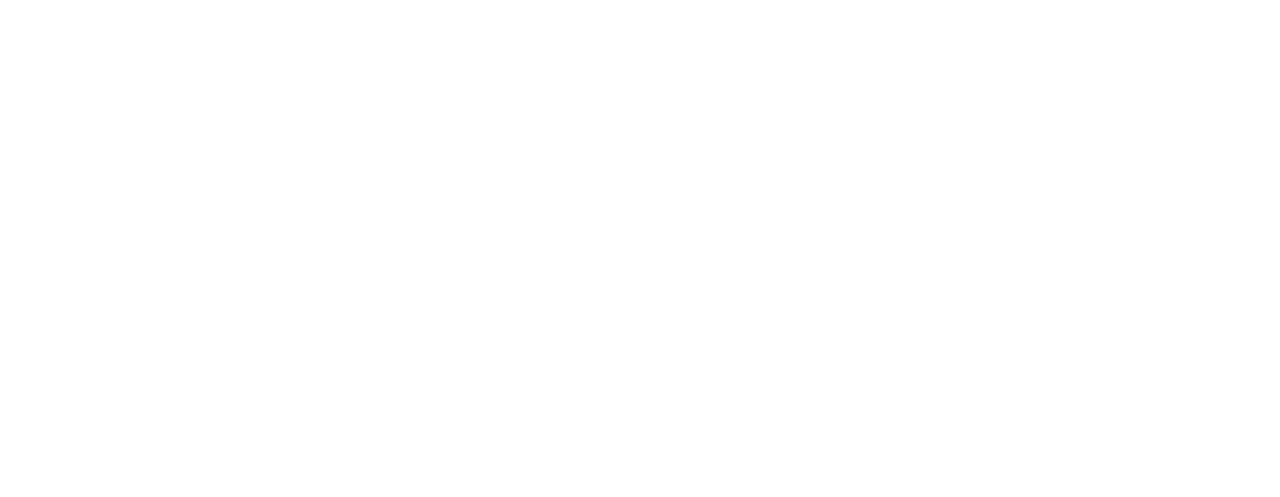
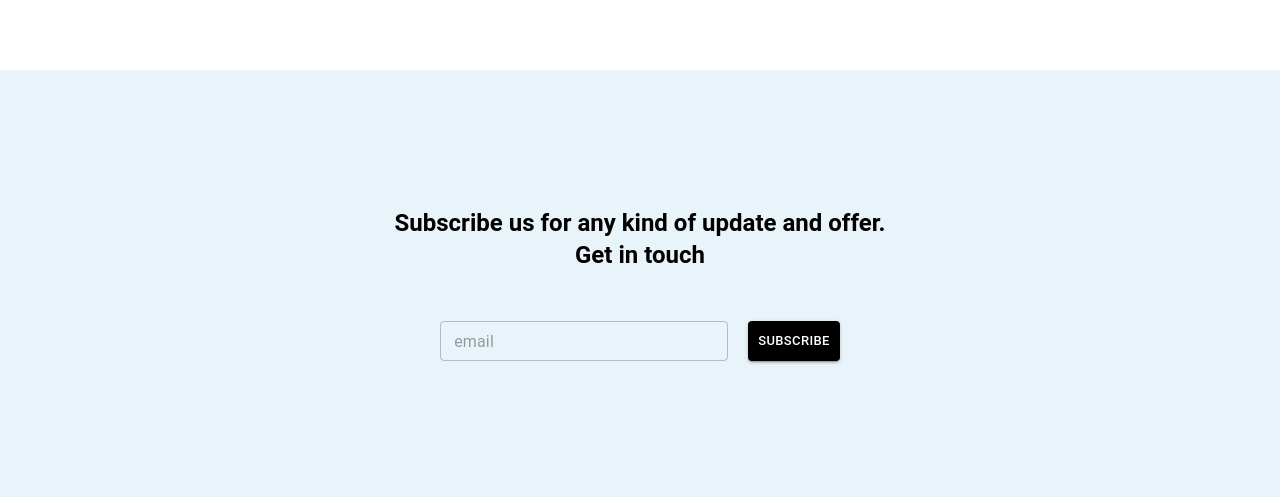
Before and after one commit to ssjisan/innovation-venture, a React (Create React App) app: page /about-us in a window 1280 px wide. Shown: the part 913-1410 px from the top of the page. Before the commit the page ends 983 px from the top, so only its background shows below. Built offline with nearby package versions, Linux system fonts and the light colour scheme.

Commit message:
add new section and footer in about us

```diff
--- a/src/App.js
+++ b/src/App.js
@@ -1,7 +1,7 @@
 import { useMediaQuery } from "@mui/material";
 import { useState } from "react";
 import { Routes, Route, BrowserRouter } from "react-router-dom";
-import AboutUs from "./Components/AboutUs.js/AboutUs";
+import AboutUs from "./Components/AboutUs/AboutUs";
 import Home from "./Components/Home/Home";
 import DrawerForMobileMenu from "./Components/Menu/DrawerForMobileMenu";
 import Menu from "./Components/Menu/Menu";
--- a/src/Components/AboutUs.js/AboutUs.js
+++ /dev/null
@@ -1,13 +0,0 @@
-import { Box } from '@mui/material'
-import React from 'react'
-import HeroSection from './Components/HeroSection'
-import OurTeam from './Components/OurTeam'
-
-export default function AboutUs() {
-    return (
-        <Box>
-            <HeroSection/>
-            <OurTeam/>
-        </Box>
-    )
-}
--- /dev/null
+++ b/src/Components/AboutUs/AboutUs.js
@@ -0,0 +1,20 @@
+import { Box,Divider } from "@mui/material";
+import React from "react";
+import HeroSection from "./Components/HeroSection";
+import OurTeam from "./Components/OurTeam";
+import Footer from "../Footer/Footer"
+import CopyRight from "../Footer/CopyRight"
+import Subscription from "./Components/Subscription";
+
+export default function AboutUs() {
+  return (
+    <Box>
+      <HeroSection />
+      <OurTeam />
+      <Subscription/>
+      <Footer />
+      <Divider />
+      <CopyRight />
+    </Box>
+  );
+}
--- /dev/null
+++ b/src/Components/AboutUs/Components/Subscription.js
@@ -0,0 +1,16 @@
+import { Box, Button, Grid, TextField, Typography } from '@mui/material';
+import React from 'react';
+
+export default function Subscription() {
+  return <Box style={{padding:"5%",backgroundColor:"#E8F4FA",height:300, display:"flex",flexDirection:"column",justifyContent:"center",alignItems:"center"}}>
+      <Grid container>
+          <Grid item xs={12} sm={12} md={12} lg={12}style={{display: 'flex', justifyContent: 'center',marginBottom:"50px"}}>
+              <Typography variant="h5" style={{fontWeight:"bold",textAlign:"center"}}>Subscribe us for any kind of update and offer. <br/> Get in touch</Typography>
+          </Grid>
+          <Grid item xs={12} sm={12} md={12} lg={12} style={{display: 'flex', justifyContent: 'center'}}>
+              <TextField size="small" placeholder="email" style={{width:"25%",marginRight:"20px",borderRadius:"10px"}}/>
+              <Button size="small" variant="contained" style={{backgroundColor:"#000"}}>SUBSCRIBE</Button>
+          </Grid>
+      </Grid>
+  </Box>;
+}
```
Also changed, not shown: src/Components/AboutUs/Components/HeroSection.js (renamed from src/Components/AboutUs.js/Components/HeroSection.js), src/Components/AboutUs/Components/OurTeam.js (renamed from src/Components/AboutUs.js/Components/OurTeam.js), src/Components/AboutUs/Components/Styles/OurTeamStyles.js (renamed from src/Components/AboutUs.js/Components/Styles/OurTeamStyles.js).
